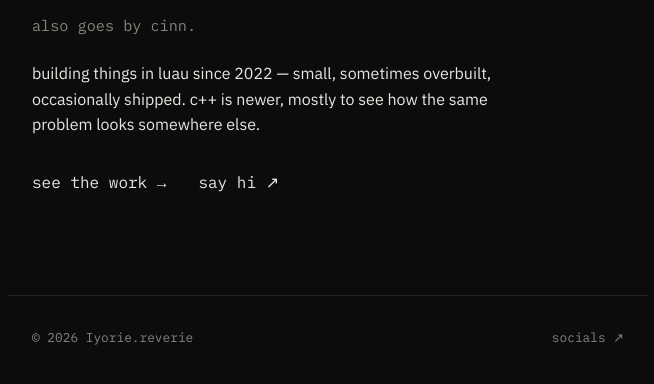
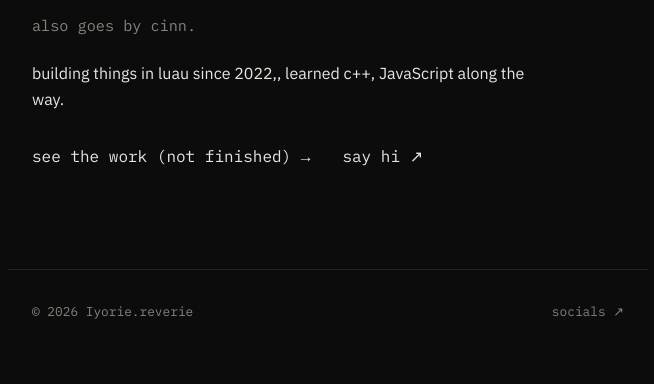
Before and after one commit to Ssuas/mhm., a plain HTML site: page index.html in a window 1280 px wide. Shown: the part 258-642 px from the top of the page, without its empty margins (312-966 px from the left). Drawn offline with Linux system fonts and the light colour scheme.

Commit message:
Update index.html

```diff
--- a/index.html
+++ b/index.html
@@ -5,7 +5,7 @@
 <meta name="viewport" content="width=device-width, initial-scale=1" />
 <meta name="theme-color" content="#0c0c0c" />
 <title>Iyorie.reverie — roblox developer</title>
-<meta name="description" content="Cinn (Iyorie), Iyorie.reverie — a Roblox developer working in Luau and C++." />
+<meta name="description" content="Cinn (Iyorie), Iyorie.reverie — a Roblox developer working in Luau,, C++ and JavaScript." />
 <link rel="preconnect" href="https://fonts.googleapis.com">
 <link rel="preconnect" href="https://fonts.gstatic.com" crossorigin>
 <link href="https://fonts.googleapis.com/css2?family=IBM+Plex+Mono:wght@400;500;600;700&family=IBM+Plex+Sans:wght@400;500;600&display=swap" rel="stylesheet">
@@ -28,12 +28,10 @@
     <h1>Iyorie<span class="dot">.</span>reverie</h1>
     <p class="alt">also goes by cinn.</p>
     <p class="bio">
-      building things in luau since 2022 — small, sometimes overbuilt,
-      occasionally shipped. c++ is newer, mostly to see how the same
-      problem looks somewhere else.
+      building things in luau since 2022,, learned c++, JavaScript along the way.
     </p>
     <div class="links">
-      <a href="portfolio.html">see the work <span class="arrow">→</span></a>
+      <a href="portfolio.html">see the work (not finished) <span class="arrow">→</span></a>
       <a href="socials.html">say hi <span class="arrow">↗</span></a>
     </div>
   </section>
```
